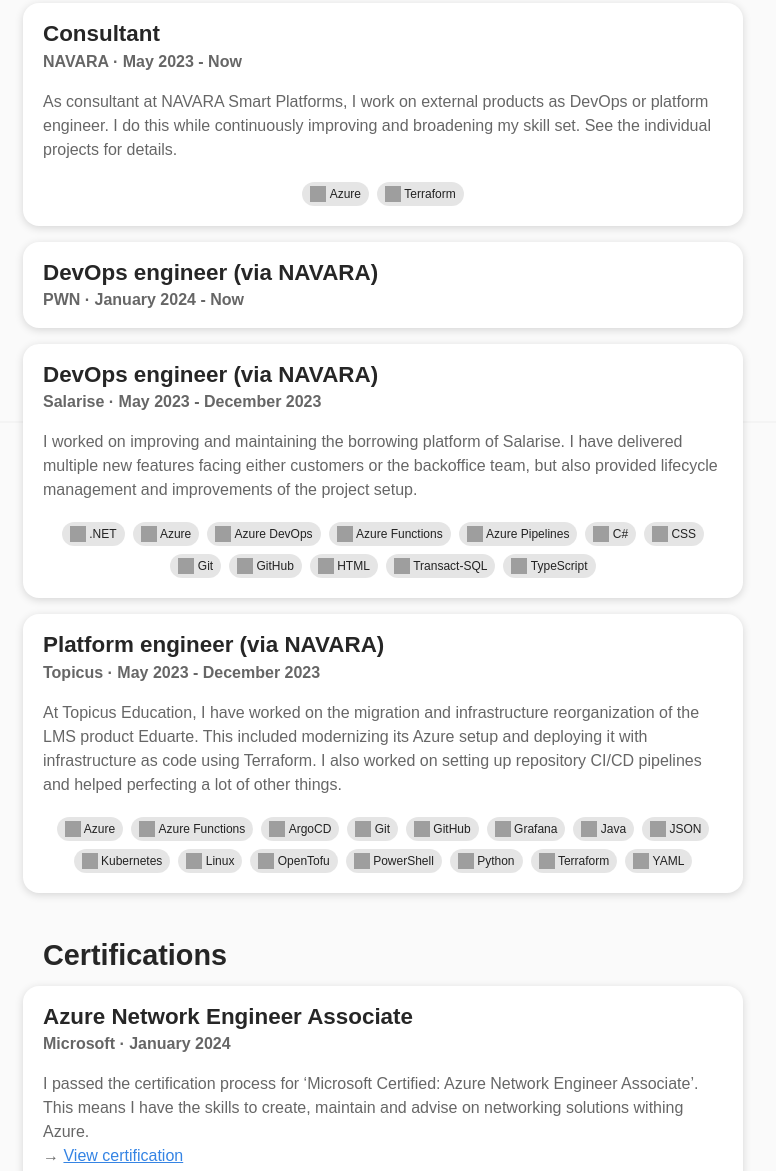
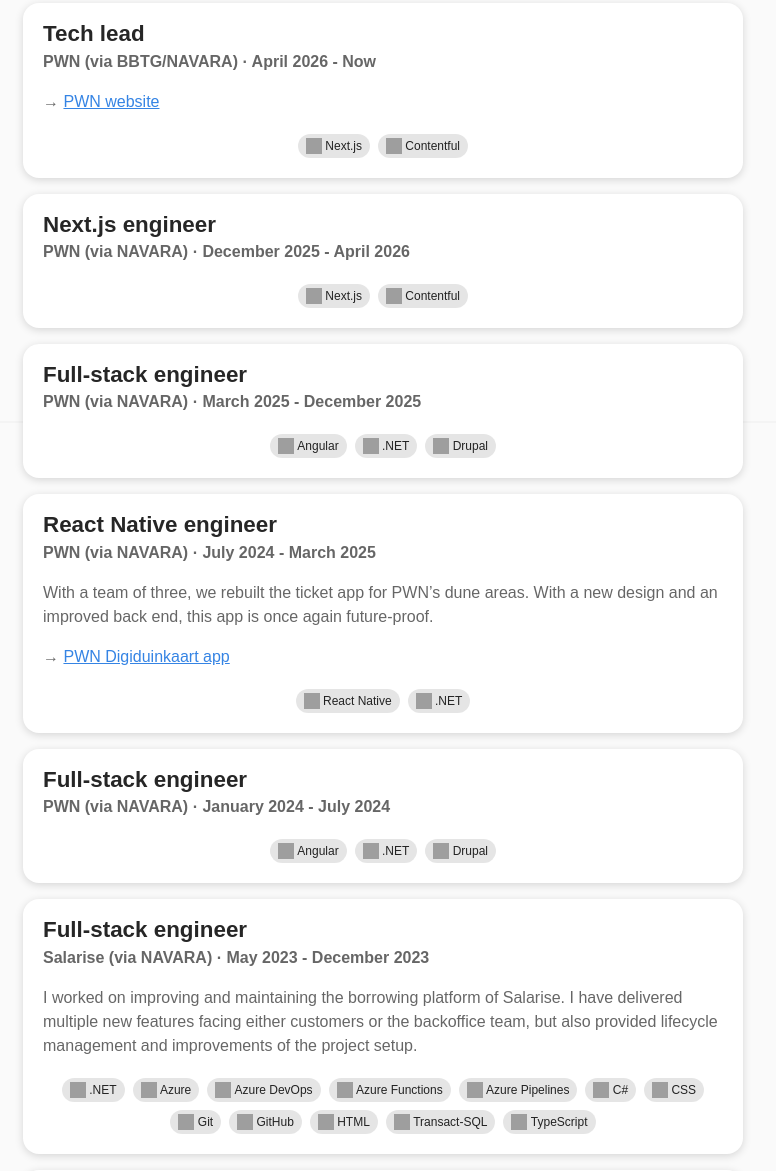
Before and after one commit to flipflop97/flipflop97.github.io, a plain HTML site: page index.html in a window 1280 px wide. Shown: the part 1179-2350 px from the top of the page, without its empty margins (257-1033 px from the left). Drawn offline with Linux system fonts and the light colour scheme; grey boxes are pictures that could not be loaded; a web font is replaced by a local one.

Commit message:
Update career projects

```diff
--- a/index.html
+++ b/index.html
@@ -272,21 +272,53 @@
 		</section><section>
 			<h2 class="">Career</h2>
 			<div class="card">
-				<h3>Consultant</h3>
-				<p class="subtitle">NAVARA · May 2023 - Now</p>
-				<p>As consultant at NAVARA Smart Platforms, I work on external products as DevOps or platform engineer. I do this while continuously improving and broadening my skill set. See the individual projects for details.</p>
+				<h3>Tech lead</h3>
+				<p class="subtitle">PWN (via BBTG/NAVARA) · April 2026 - Now</p>
+				<p>→ <a target="_blank" href="https://www.pwn.nl/">PWN website</a></p>
 				<ul class="centered tags"><!--
-				---><li><img class="icon" src="https://cdn.simpleicons.org/microsoftazure" alt="Azure icon"><span>Azure</span></li><!--
-				---><li><img class="icon" src="https://cdn.simpleicons.org/terraform" alt="Terraform icon"><span>Terraform</span></li><!--
+				---><li><img class="icon" src="https://cdn.simpleicons.org/nextdotjs" alt="Next.js icon"><span>Next.js</span></li><!--
+				---><li><img class="icon" src="https://cdn.simpleicons.org/contentful" alt="Contentful icon"><span>Contentful</span></li><!--
 			---></ul>
 			</div>
 			<div class="card">
-				<h3>DevOps engineer (via NAVARA)</h3>
-				<p class="subtitle">PWN · January 2024 - Now</p>
+				<h3>Next.js engineer</h3>
+				<p class="subtitle">PWN (via NAVARA) · December 2025 - April 2026</p>
+				<ul class="centered tags"><!--
+				---><li><img class="icon" src="https://cdn.simpleicons.org/nextdotjs" alt="Next.js icon"><span>Next.js</span></li><!--
+				---><li><img class="icon" src="https://cdn.simpleicons.org/contentful" alt="Contentful icon"><span>Contentful</span></li><!--
+			---></ul>
 			</div>
 			<div class="card">
-				<h3>DevOps engineer (via NAVARA)</h3>
-				<p class="subtitle">Salarise · May 2023 - December 2023</p>
+				<h3>Full-stack engineer</h3>
+				<p class="subtitle">PWN (via NAVARA) · March 2025 - December 2025</p>
+				<ul class="centered tags"><!--
+				---><li><img class="icon" src="https://cdn.simpleicons.org/angular" alt="Angular icon"><span>Angular</span></li><!--
+				---><li><img class="icon" src="https://cdn.simpleicons.org/dotnet" alt=".NET icon"><span>.NET</span></li><!--
+				---><li><img class="icon" src="https://cdn.simpleicons.org/drupal" alt="Drupal icon"><span>Drupal</span></li><!--
+			---></ul>
+			</div>
+			<div class="card">
+				<h3>React Native engineer</h3>
+				<p class="subtitle">PWN (via NAVARA) · July 2024 - March 2025</p>
+				<p>With a team of three, we rebuilt the ticket app for PWN’s dune areas. With a new design and an improved back end, this app is once again future-proof.</p>
+				<p>→ <a target="_blank" href="https://www.pwn.nl/app/download">PWN Digiduinkaart app</a></p>
+				<ul class="centered tags"><!--
+				---><li><img class="icon" src="https://cdn.simpleicons.org/react" alt="React icon"><span>React Native</span></li><!--
+				---><li><img class="icon" src="https://cdn.simpleicons.org/dotnet" alt=".NET icon"><span>.NET</span></li><!--
+			---></ul>
+			</div>
+			<div class="card">
+				<h3>Full-stack engineer</h3>
+				<p class="subtitle">PWN (via NAVARA) · January 2024 - July 2024</p>
+				<ul class="centered tags"><!--
+				---><li><img class="icon" src="https://cdn.simpleicons.org/angular" alt="Angular icon"><span>Angular</span></li><!--
+				---><li><img class="icon" src="https://cdn.simpleicons.org/dotnet" alt=".NET icon"><span>.NET</span></li><!--
+				---><li><img class="icon" src="https://cdn.simpleicons.org/drupal" alt="Drupal icon"><span>Drupal</span></li><!--
+			---></ul>
+			</div>
+			<div class="card">
+				<h3>Full-stack engineer</h3>
+				<p class="subtitle">Salarise (via NAVARA) · May 2023 - December 2023</p>
 				<p>I worked on improving and maintaining the borrowing platform of Salarise. I have delivered multiple new features facing either customers or the backoffice team, but also provided lifecycle management and improvements of the project setup.</p>
 				<ul class="centered tags"><!--
 				---><li><img class="icon" src="https://cdn.simpleicons.org/dotnet" alt=".NET icon"><span>.NET</span></li><!--
@@ -304,8 +336,8 @@
 			---></ul>
 			</div>
 			<div class="card">
-				<h3>Platform engineer (via NAVARA)</h3>
-				<p class="subtitle">Topicus · May 2023 - December 2023</p>
+				<h3>Platform engineer</h3>
+				<p class="subtitle">Topicus (via NAVARA) · May 2023 - December 2023</p>
 				<p>At Topicus Education, I have worked on the migration and infrastructure reorganization of the LMS product Eduarte. This included modernizing its Azure setup and deploying it with infrastructure as code using Terraform. I also worked on setting up repository CI/CD pipelines and helped perfecting a lot of other things.</p>
 				<ul class="centered tags"><!--
 				---><li><img class="icon" src="https://cdn.simpleicons.org/microsoftazure" alt="Azure icon"><span>Azure</span></li><!--
```
